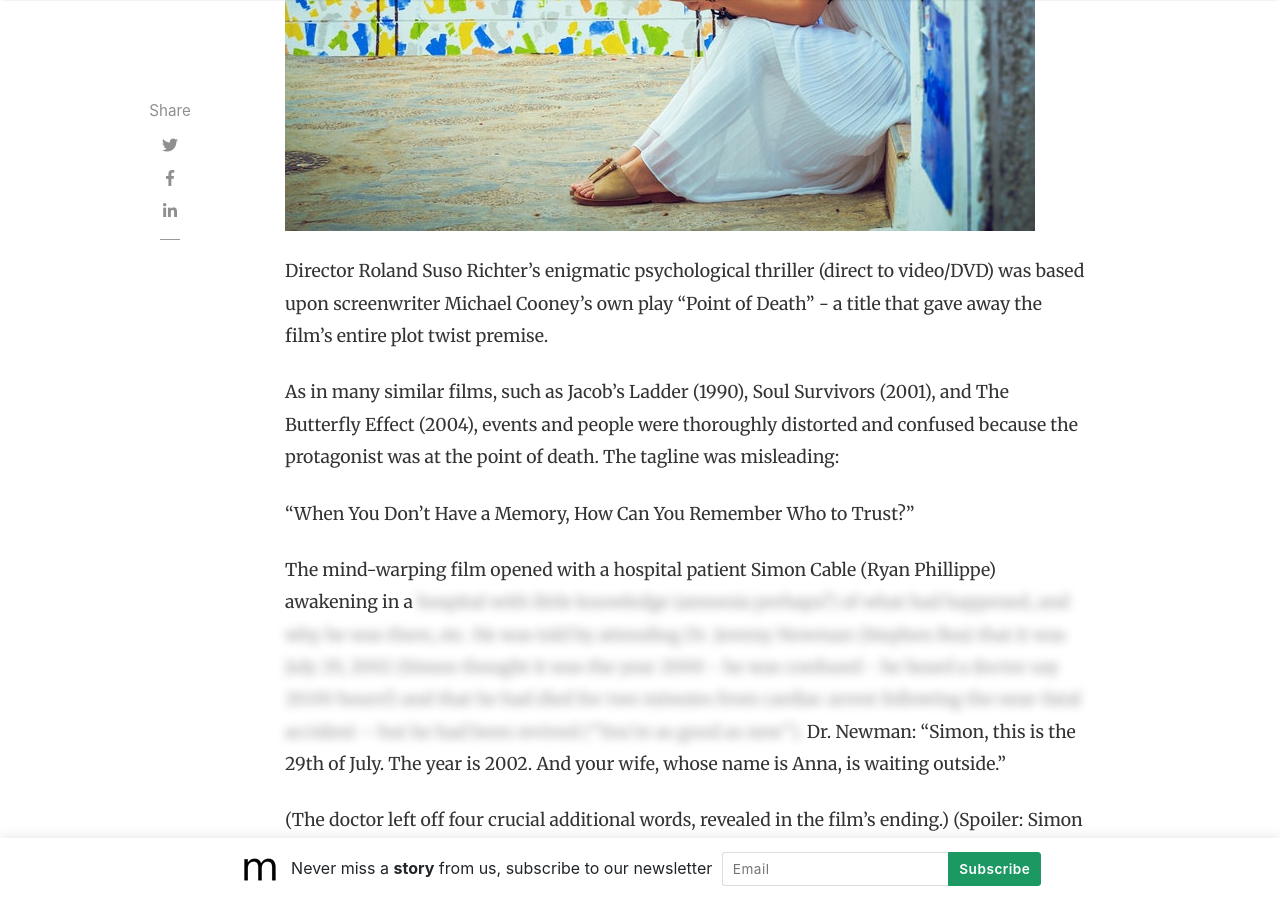
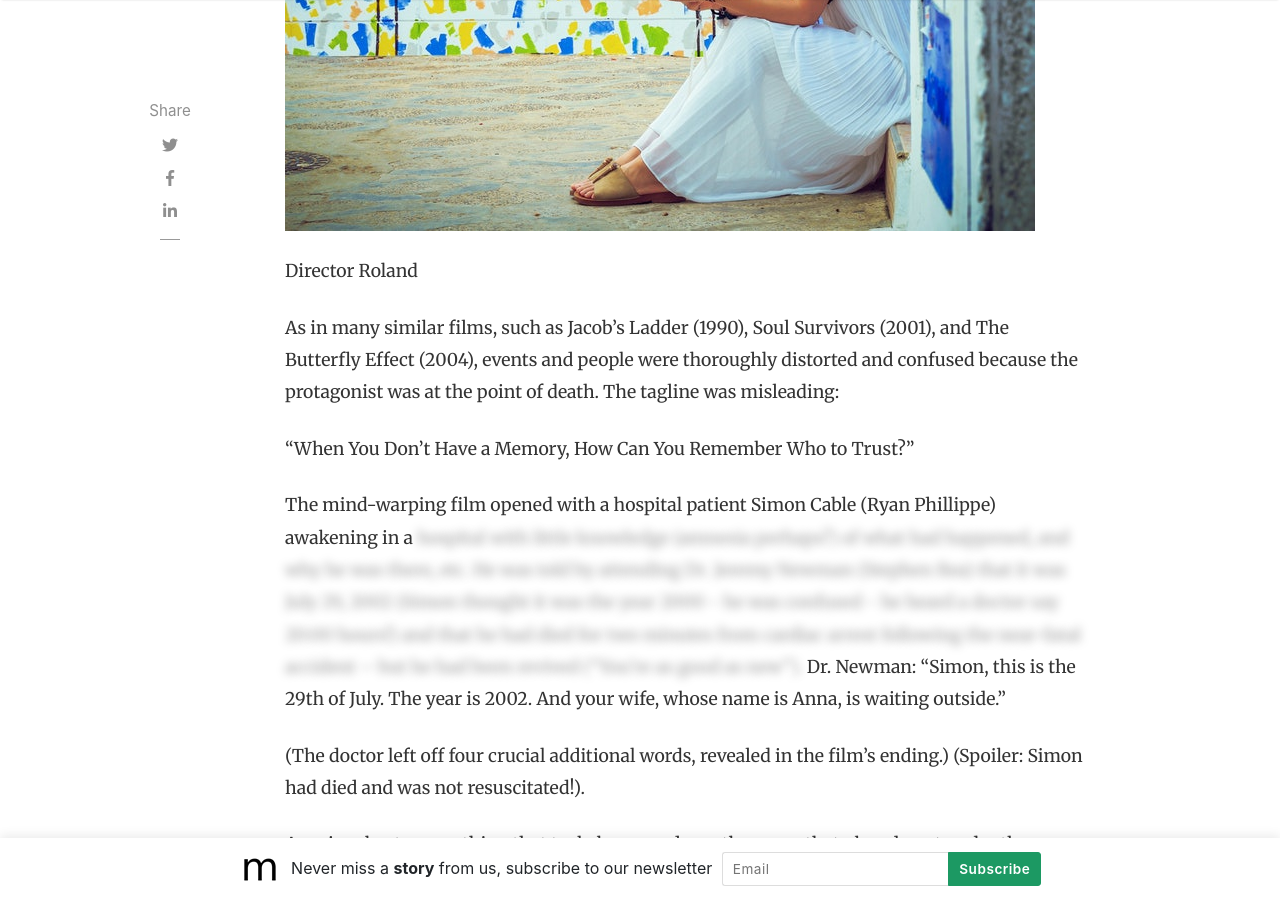
Before and after one commit to stackbit-projects/nervous-bee-92127, a Jekyll site: the page built from _posts/2018-01-11-quick-start-guide.md, in a window 1280 px wide and 900 px high, scrolled down 693 px. Built offline with Jekyll 4.4.1, drawn with Linux system fonts in a browser that asks for light colours; nearby versions of some CDN libraries; comment, search, counter and statistics services are not loaded.

Commit message:
2018-01-11-quick-start-guide.md: changed

```diff
--- a/_posts/2018-01-11-quick-start-guide.md
+++ b/_posts/2018-01-11-quick-start-guide.md
@@ -8,7 +8,7 @@ featured: true
 hidden: true
 ---
 
-Director Roland Suso Richter's enigmatic psychological thriller (direct to video/DVD) was based upon screenwriter Michael Cooney's own play "Point of Death" - a title that gave away the film's entire plot twist premise.
+Director Roland
 
 As in many similar films, such as Jacob's Ladder (1990), Soul Survivors (2001), and The Butterfly Effect (2004), events and people were thoroughly distorted and confused because the protagonist was at the point of death. The tagline was misleading:
 
```
